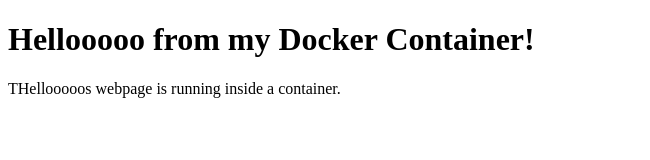
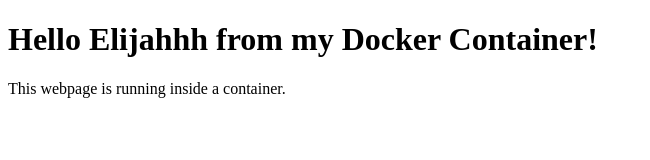
Before and after one commit to codelijah/docker-webapp, a plain HTML site: page index.html in a window 1280 px wide. Shown: the whole page, without its empty margins (0-650 px from the left). Drawn offline with Linux system fonts and the light colour scheme.

Commit message:
Tweak homepage text again

```diff
--- a/index.html
+++ b/index.html
@@ -2,7 +2,7 @@
 <html>
 <head><title>My Docker Site</title></head>
 <body>
-<h1>Hellooooo from my Docker Container!</h1>
-<p>THellooooos webpage is running inside a container.</p>
+<h1>Hello Elijahhh from my Docker Container!</h1>
+<p>This webpage is running inside a container.</p>
 </body>
 </html>
```
